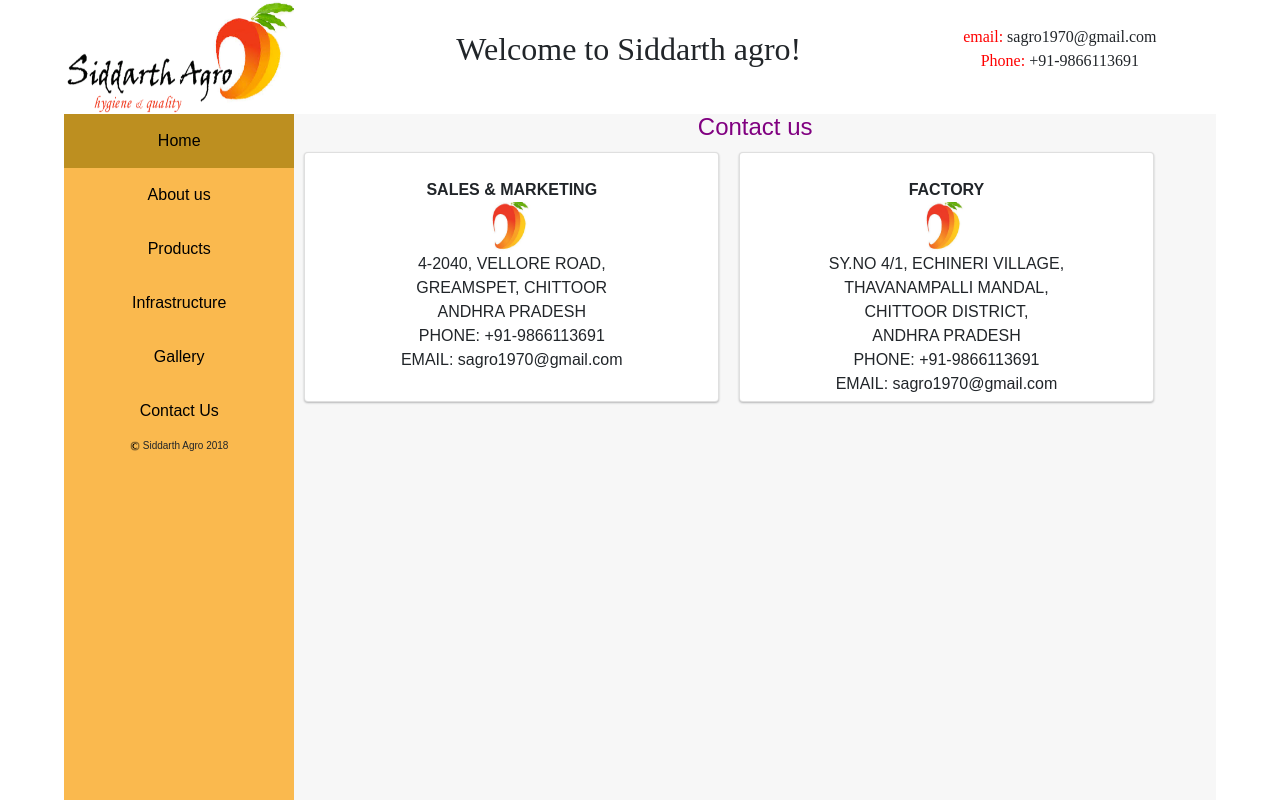
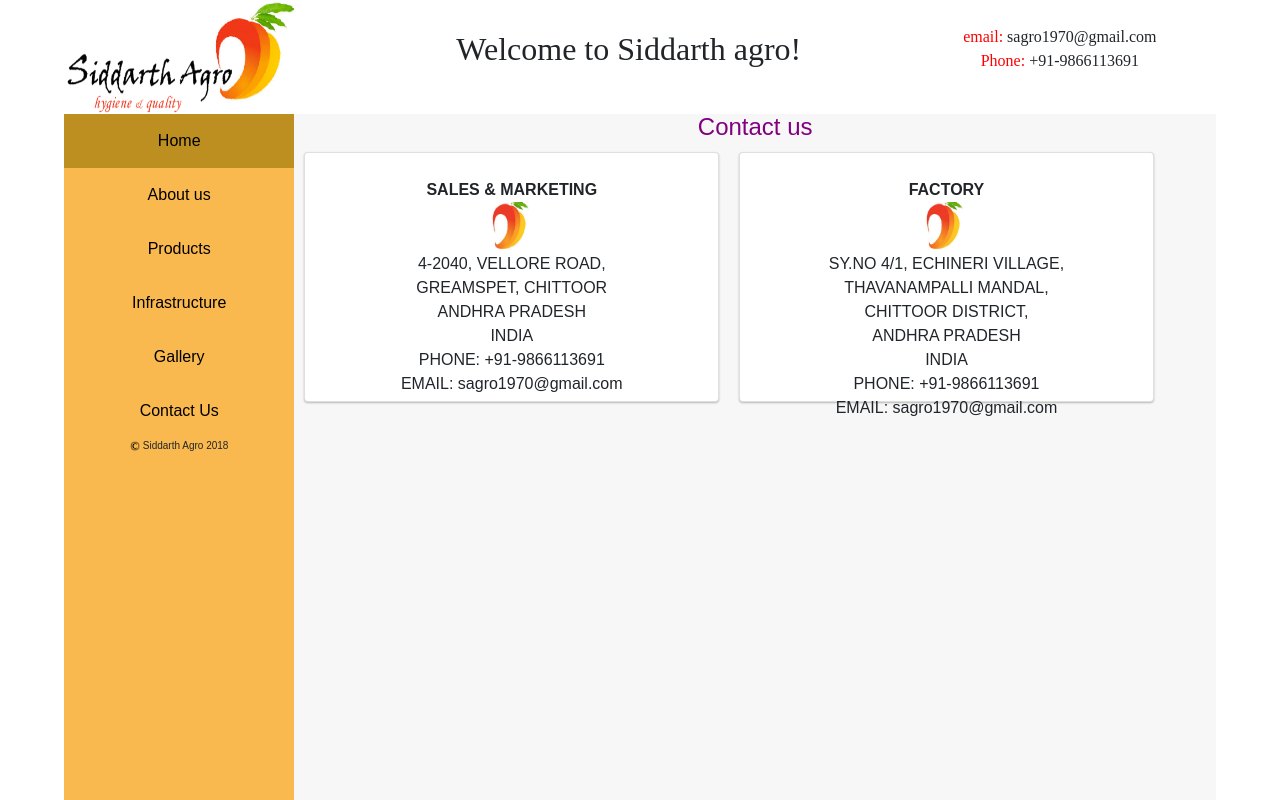
Before and after one commit to vkotu/siddhartha-agro, a React (Create React App) app: page /contact in a window 1280 px wide. Built offline with nearby package versions, Linux system fonts and the light colour scheme.

Commit message:
add country

```diff
--- a/src/components/Contact.js
+++ b/src/components/Contact.js
@@ -14,6 +14,7 @@
             <div>4-2040, VELLORE ROAD,</div>
             <div>GREAMSPET, CHITTOOR</div>
             <div>ANDHRA PRADESH</div>
+            <div>INDIA</div>
             <div>PHONE: +91-9866113691</div>
             <div>EMAIL: sagro1970@gmail.com</div>
           </div>
@@ -24,6 +25,7 @@
             <div>THAVANAMPALLI MANDAL,</div>
             <div>CHITTOOR DISTRICT,</div>
             <div>ANDHRA PRADESH</div>
+            <div>INDIA</div>
             <div>PHONE: +91-9866113691</div>
             <div>EMAIL: sagro1970@gmail.com</div>
           </div>
```
